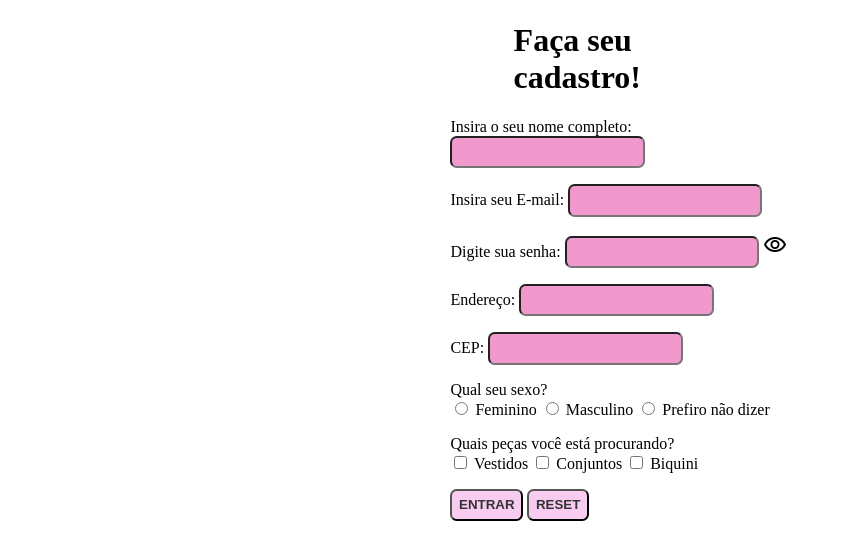
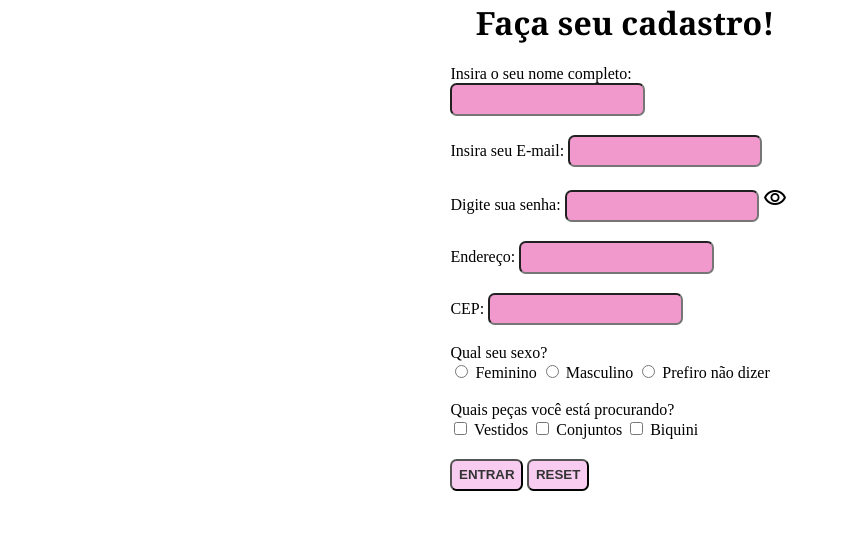
Before and after one commit to Leticia2436/Bazar-de-Choche, a plain HTML site: page index.html in a window 1280 px wide. Shown: the part 131-690 px from the top of the page, without its empty margins (0-841 px from the left). Drawn offline with nearby package versions, Linux system fonts and the light colour scheme.

Commit message:
"Atualização"

```diff
--- a/estilo.css
+++ b/estilo.css
@@ -6,6 +6,7 @@ input{
     margin-top: 1em;
     margin-left: 35%;
     margin-right: 35%;
+    margin-bottom: 1.2em;
 }
 .grupo > label{
     display: inline;
@@ -26,6 +27,8 @@ header > img{
     margin-right: 20%;
 }
 h1{
-    margin-left: 40%;
-    margin-right: 40%;
+    margin-top: auto;
+    margin-left: 37%;
+    margin-right: 37%;
+    font-family: Georgia, 'Times New Roman', Times, serif;
 }
```
